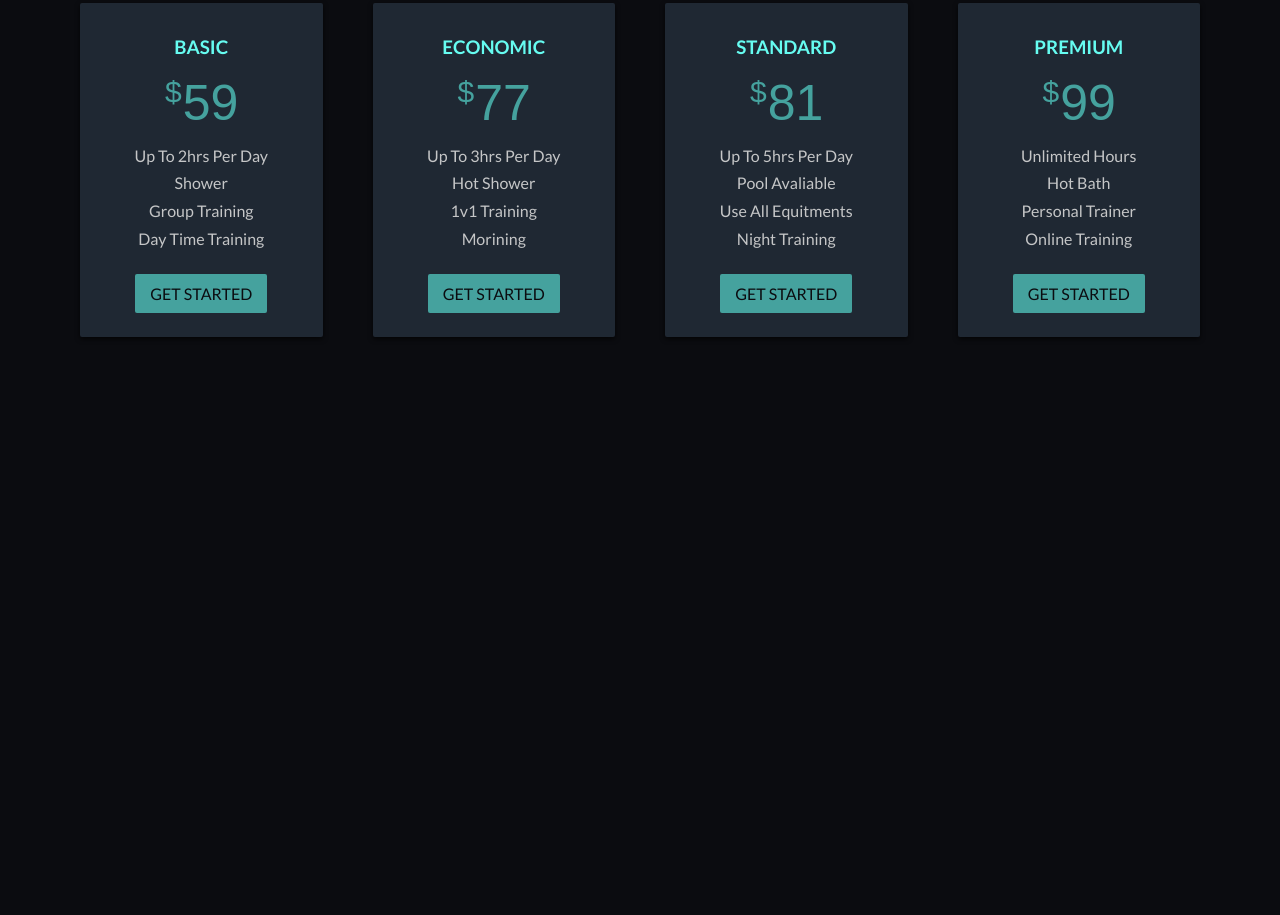
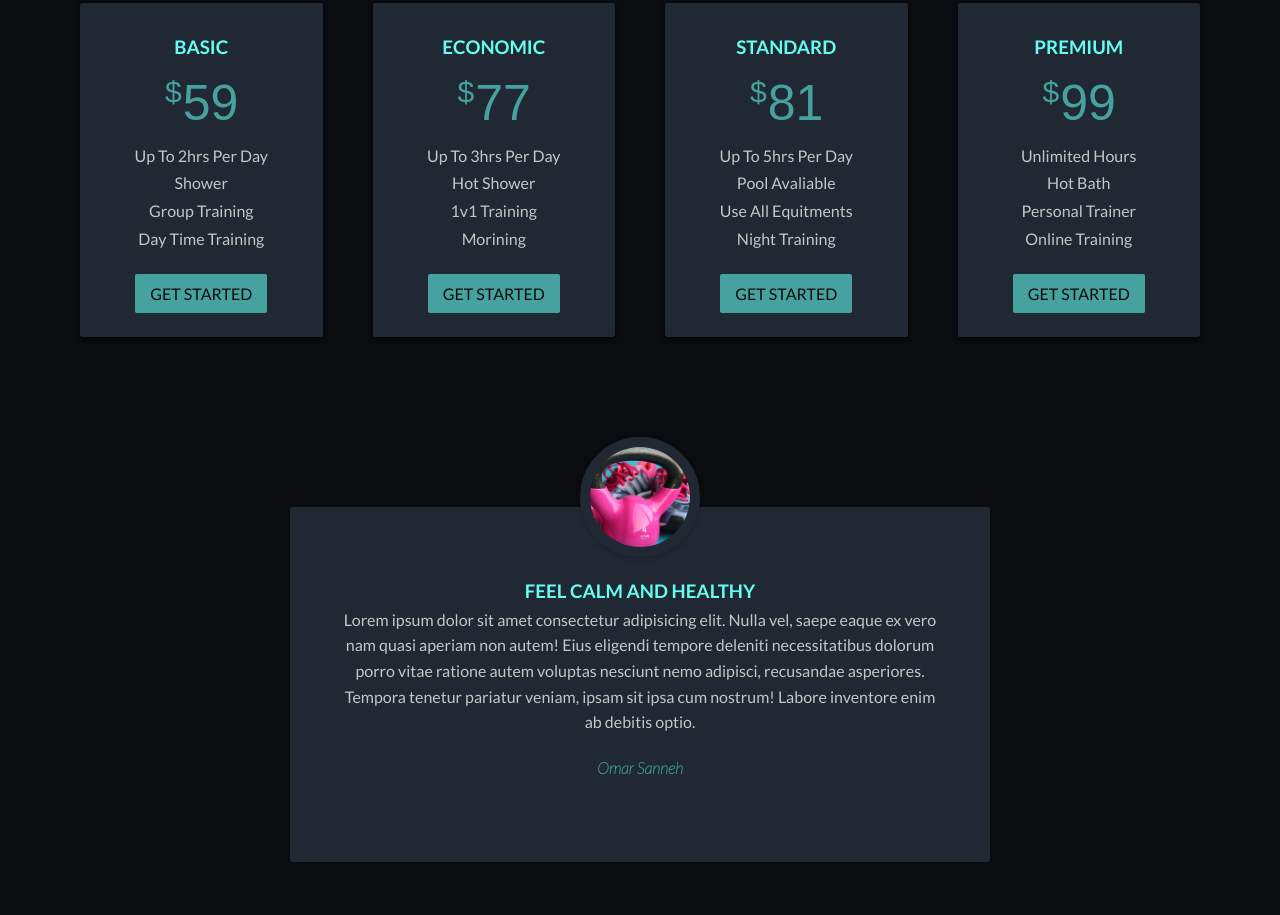
Before and after one commit to zerobug110/flex_gym, a website: page index.html in a window 1280 px wide. Shown: the part 3603-4518 px from the top of the page. Before the commit the page ends 4040 px from the top, so only its background shows below. Drawn offline with Linux system fonts and the light colour scheme.

Commit message:
complete stories section

```diff
--- a/index.html
+++ b/index.html
@@ -158,7 +158,7 @@
             </div>
         </div>
     </section>
-    <!--start now ends-->
+    <!--start now ends subscription begins-->
     <section class="subscription margin-bottom">
         <h2 class="section-heading">payment plans</h2>
         <p class="subscription__info">Lorem ipsum dolor sit amet consectetur adipisicing elit. Illo fugit aperiam deserunt. Quaerat veritatis non ut dicta iste nesciunt cum atque ratione, laborum odio maiores, consequuntur, quos incidunt! Adipisci, debitis.</p>
@@ -209,6 +209,28 @@
             </div>
         </div>
     </section>
+    <!-- subscription ends  testimony begins-->
+    <section class="stories margin-bottom">
+        <div class="review__img-box">
+            <img src="images/faq-img.jpg" alt="review image" class="review__img">
+        </div>
+        <div class="review">
+            <div class="review__info">
+                <h3 class="review__heading">feel calm and healthy</h3>
+                <p class="review__text">Lorem ipsum dolor sit amet consectetur adipisicing elit. Nulla vel, saepe eaque ex vero nam quasi aperiam non autem! Eius eligendi tempore deleniti necessitatibus dolorum porro vitae ratione autem voluptas nesciunt nemo adipisci, recusandae asperiores. Tempora tenetur pariatur veniam, ipsam sit ipsa cum nostrum! Labore inventore enim ab debitis optio.
+                </p>
+                <h4 class="review__name">omar sanneh</h4>
+                <div class="slide-icons">
+                    <svg class="btn-next">
+                        <use xlink:href="images/sprite.svg#icon-next"></use>
+                    </svg>
+                    <svg class="btn-prev">
+                        <use xlink:href="images/sprite.svg#icon-next"></use>
+                    </svg>
+                </div>
+            </div>
+        </div>
+    </section>
 
 </body>
 </html>
--- a/sass/layouts/stories.scss
+++ b/sass/layouts/stories.scss
@@ -1,4 +1,72 @@
 .stories {
-    background-color: crimson;
-    grid-column: full-start / full-end;
+    grid-column: col-start 1 / col-end;
+
+    display: flex;
+    align-items: center;
+    justify-content: center;
+    flex-direction: column;
+
+
 }
+.review {
+    font-size: 1.6rem;
+    background-color: $light-blue;
+    max-width: 70rem;
+    border-radius: .2rem;
+    text-align: center;
+    transform: translateY(-5rem);
+
+    &__info {
+        padding: 5rem;
+    }
+
+    &__heading {
+        color: $primary-color;
+        margin-top: 2rem;
+        text-transform: uppercase;
+    }
+
+    &__text {
+        color: $light-grey;
+    }
+
+    &__name {
+        color: $secondary-color;
+        text-transform: capitalize;
+        margin-top: 2rem;
+        font-style: italic;
+
+    }
+
+    &__img-box {
+        height: 10rem;
+        width: 10rem;
+        border-radius: 50%;
+        border: 1rem solid $light-blue;
+        box-shadow: 0 .2rem .5rem rgba(0,0,0, .2);
+        z-index: 99;
+    }
+
+    &__img {
+        width: 100%;
+        height: 100%;
+        object-fit: cover;
+        border-radius: 50%;
+    }
+
+}
+
+.slider-icons {
+    cursor: pointer;
+    fill: $secondary-color;
+}
+
+.btn-next {
+    width: 2.5rem;
+    height: 2.5rem;
+}
+
+.btn-prev {
+    width: 2.5rem;
+    height: 2.5rem;
+}
```
Also changed, not shown: sass/layouts/subscription.scss (line endings or trailing spaces), styles/style.css.
